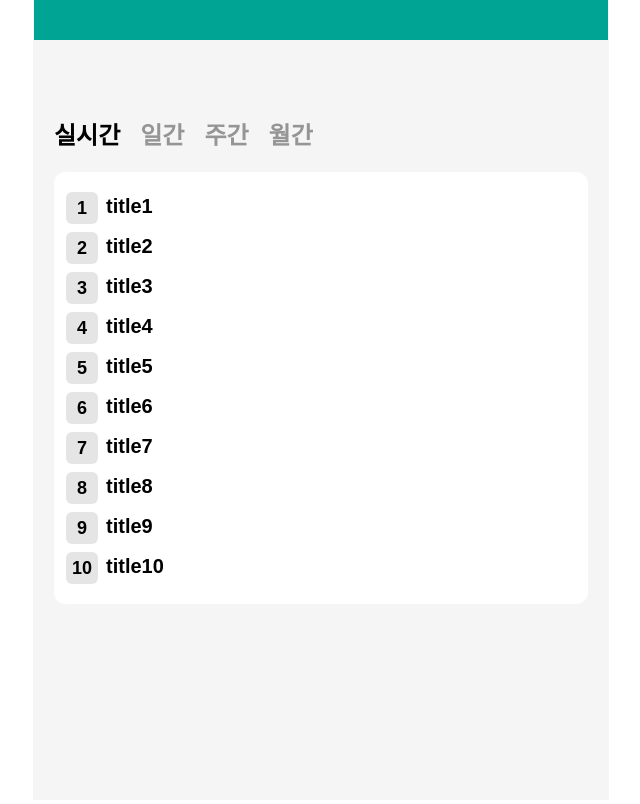
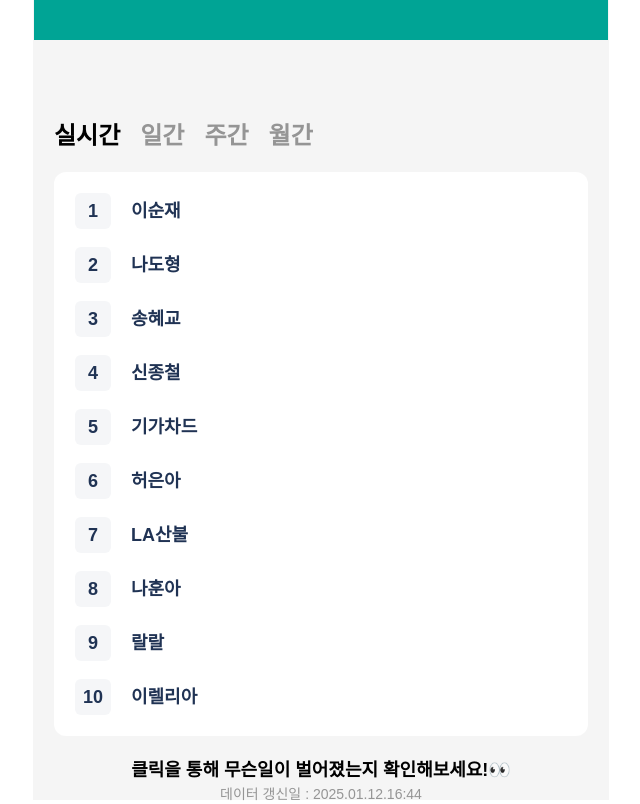
Before and after one commit to changchangwoo/NamuSearchArchive, a React (Vite) app: page / in a window 1280 px wide. Shown: the whole page, without its empty margins (319-959 px from the left). Built offline with nearby package versions, Linux system fonts and the light colour scheme; a web font is replaced by a local one.

Commit message:
Feat : RankItem 컴포넌트 구현

```diff
--- a/src/App.tsx
+++ b/src/App.tsx
@@ -9,7 +9,7 @@ const App: React.FC = () => {
       <Layout>
         <Routes>
           <Route path="/" element={<Mainpage />} />
-          <Route path="/detail" element={<Detailpage />} />
+          <Route path="/details/:id" element={<Detailpage />} />
         </Routes>
       </Layout>
     </Router>
--- a/src/components/Board.tsx
+++ b/src/components/Board.tsx
@@ -1,64 +1,64 @@
 import React from "react";
+import RankItem from "./RankItem";
 
 const tempData = [
   {
-    title: "title1",
-    rank: "1",
+    title: "이순재",
+    rank: 1,
   },
   {
-    title: "title2",
-    rank: "2",
+    title: "나도형",
+    rank: 2,
   },
   {
-    title: "title3",
-    rank: "3",
+    title: "송혜교",
+    rank: 3,
   },
   {
-    title: "title4",
-    rank: "4",
+    title: "신종철",
+    rank: 4,
   },
   {
-    title: "title5",
-    rank: "5",
+    title: "기가차드",
+    rank: 5,
   },
   {
-    title: "title6",
-    rank: "6",
+    title: "허은아",
+    rank: 6,
   },
   {
-    title: "title7",
-    rank: "7",
+    title: "LA산불",
+    rank: 7,
   },
   {
-    title: "title8",
-    rank: "8",
+    title: "나훈아",
+    rank: 8,
   },
   {
-    title: "title9",
-    rank: "9",
+    title: "랄랄",
+    rank: 9,
   },
   {
-    title: "title10",
-    rank: "10",
+    title: "이렐리아",
+    rank: 10,
   },
 ];
 
 const Board = () => {
   return (
-    <div className="w-full h-auto bg-white rounded-xl my-5 p-3">
-      {tempData.map((element, index) => (
-        <div key={index} className="flex flex-col my-2 hover:bg-grey">
-          <div className="flex gap-2">
-            <div className="w-8 h-8 rounded-md bg-grey text-lg text-black font-bold flex items-center justify-center">
-              {element.rank}
-            </div>
-            <div className="text-black font-semibold text-xl ">
-              {element.title}
-            </div>
-          </div>
-        </div>
-      ))}
-    </div>
+    <>
+      <div className="w-full h-auto bg-white rounded-xl my-5 p-3">
+        {tempData.map((element) => (
+          <RankItem title={element.title} rank={element.rank} />
+        ))}
+      </div>
+      <div className="text-lg font-bold text-black flex justify-center items-center">
+        클릭을 통해 무슨일이 벌어졌는지 확인해보세요!👀
+      </div>
+      <div className="text-sm font-medium text-deep-grey flex justify-center items-center">
+        데이터 갱신일 : 2025.01.12.16:44
+      </div>
+    </>
   );
 };
 
--- a/src/components/Layout.tsx
+++ b/src/components/Layout.tsx
@@ -8,7 +8,7 @@ interface LayoutProps {
 
 const Layout = ({ children }: LayoutProps) => {
   return (
-    <div className="mx-auto max-w-xl bg-light-grey h-screen border-l-1 border-r-1 border-light-grey">
+    <div className="mx-auto max-w-xl bg-white-grey h-screen border-l-1 border-r-1 border-white-grey">
       <Header />
       <Search />
       <div className="px-5">
--- a/src/components/RankItem.tsx
+++ b/src/components/RankItem.tsx
@@ -1,9 +1,23 @@
-import React from 'react'
+interface rankItemProps {
+  title: string;
+  rank: number;
+}
+const RankItem = ({ title, rank }: rankItemProps) => {
+  return (
+    <div
+      key={title}
+      className="tflex flex-col p-2 rounded-md border border-transparent hover:bg-light-grey group cursor-pointer"
+    >
+      <div className="flex gap-5">
+        <div className="w-9 h-9 rounded-md bg-light-grey text-lg text-light-black font-bold flex items-center justify-center group-hover:bg-hover-light-grey">
+          {rank}
+        </div>
+        <div className="text-light-black font-semibold text-lg flex justify-center items-center">
+          {title}
+        </div>
+      </div>
+    </div>
+  );
+};
 
-const RankItem = () => {
-  return (
-    <div>RankItem</div>
-  )
-}
-
-export default RankItem
+export default RankItem;
--- a/src/components/Tab.tsx
+++ b/src/components/Tab.tsx
@@ -32,6 +32,7 @@ const Tab = () => {
   };
 
   return (
+    <>
     <div className="flex gap-5 font-semibold text-2xl ">
       {TabData.map((element) => (
         <div
@@ -42,6 +43,7 @@ const Tab = () => {
         </div>
       ))}
     </div>
+    </>
   );
 };
 
--- a/src/index.css
+++ b/src/index.css
@@ -9,9 +9,12 @@
 
 @theme {
   --color-primary : #00a495;
-  --color-light-grey : #f5f5f5;
+  --color-white-grey : #f5f5f5;
+  --color-light-grey : #f5f6f8;
+  --color-hover-light-grey: #e1e2e5;
   --color-grey : #e5e5e5;
   --color-deep-grey : #959595;
+  --color-light-black : #203354;
   --color-black : #000000;
   --color-white : #ffffff;
 
```
